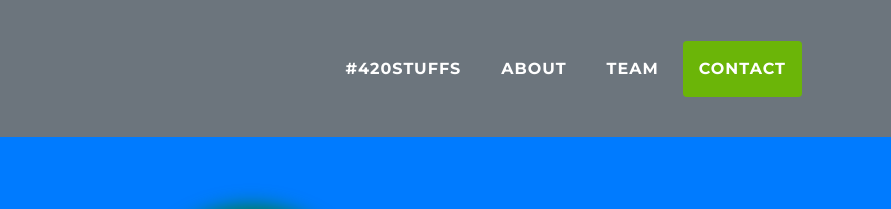
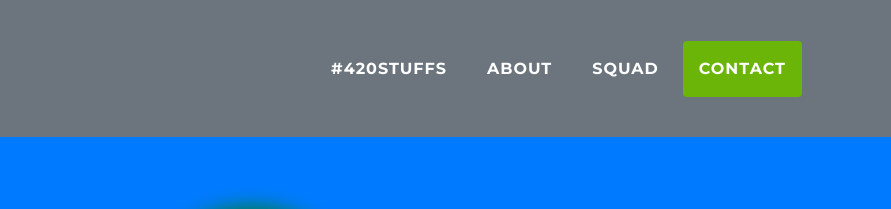
Before and after one commit to puffbloomers/puffbloomers.github.io, a website with bundled scripts: page index.html in a window 1280 px wide. Shown: the top 209 px of the page, 389-1280 px from the left. Built offline with nearby package versions, Linux system fonts and the light colour scheme.

Commit message:
Squad Nav changes

```diff
--- a/index.html
+++ b/index.html
@@ -100,7 +100,7 @@ height="0" width="0" style="display:none;visibility:hidden"></iframe></noscript>
               <a class="nav-link py-3 px-0 px-lg-3 rounded js-scroll-trigger" href="#about">About</a>
             </li>
               <li class="nav-item mx-0 mx-lg-1">
-              <a class="nav-link py-3 px-0 px-lg-3 rounded js-scroll-trigger" href="#team">Team</a>
+              <a class="nav-link py-3 px-0 px-lg-3 rounded js-scroll-trigger" href="#team">Squad</a>
             </li>
             <li class="nav-item mx-0 mx-lg-1">
               <a class="nav-link py-3 px-0 px-lg-3 rounded js-scroll-trigger" href="#contact">Contact</a>
```
